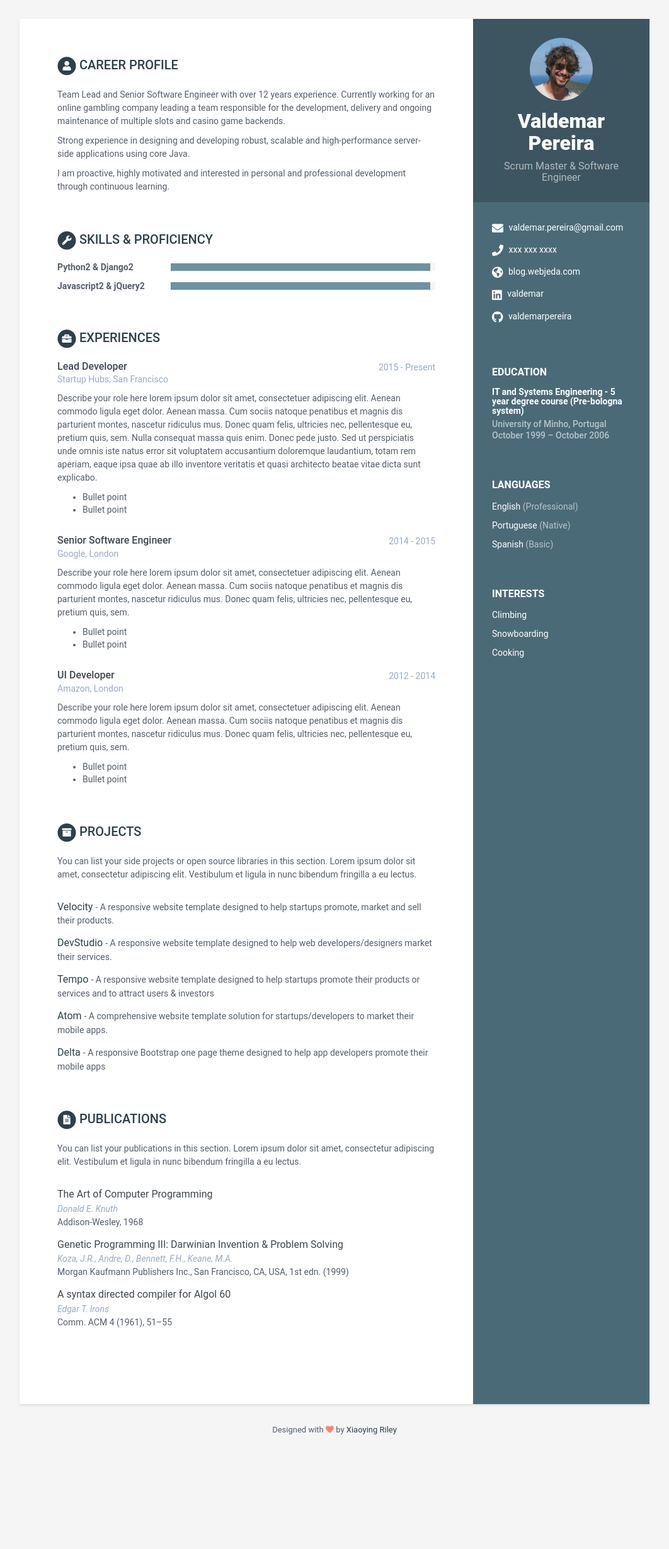
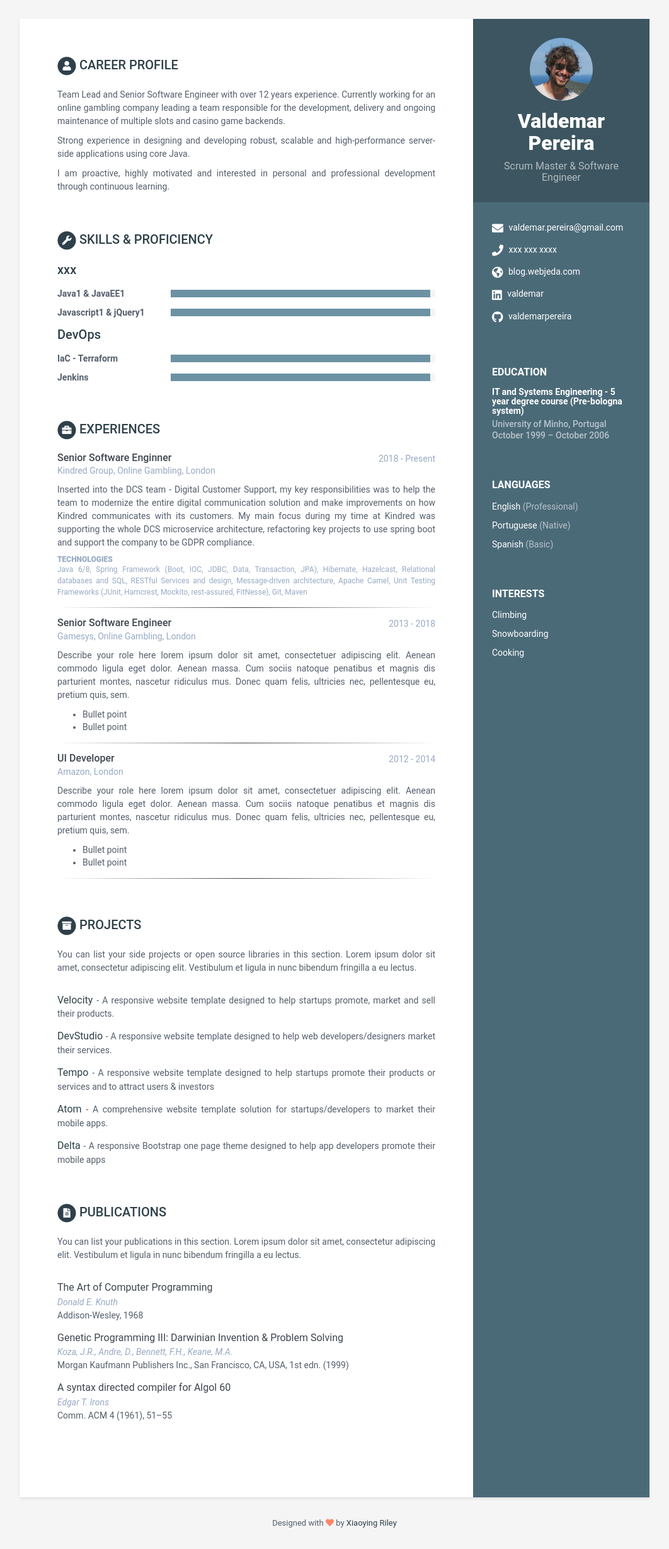
Before and after one commit to valdemarpereira/valdemarpereira.github.io, a Jekyll site: the page built from index.html, in a window 1280 px wide. Shown: the whole page at 63% size, without its empty margins (109-1171 px from the left). Built offline with Jekyll 4.4.1, drawn with Linux system fonts in a browser that asks for light colours; before the commit the page ends 2311 px from its top, so only the background shows below that.

Commit message:
Tweaking the site

```diff
--- a/_config.yml
+++ b/_config.yml
@@ -3,7 +3,7 @@
 # Site Settings
 title: My Resume
 url: 'http://webjeda.com'
-baseurl: '/' #change it according to your repository name
+baseurl: '' #change it according to your repository name
 # Style will be applied only after restarting the build or serve. Just choose one of the options.
 theme_skin: ceramic # blue turquoise green berry orange ceramic
 chrome_mobile_color: #use hex colors (ex:#1976d2) or leave empty if you don't want a color for chrome mobile searchbar
--- a/_data/data.yml
+++ b/_data/data.yml
@@ -63,26 +63,24 @@ education:
 
 
 experiences:
-    - role: Lead Developer
-      time: 2015 - Present
-      company: Startup Hubs, San Francisco
+    - role: Senior Software Enginner
+      time: 2018 - Present
+      company: Kindred Group, Online Gambling, London
       details: |
-        Describe your role here lorem ipsum dolor sit amet, consectetuer
-        adipiscing elit. Aenean commodo ligula eget dolor. Aenean massa.
-        Cum sociis natoque penatibus et magnis dis parturient montes,
-        nascetur ridiculus mus. Donec quam felis, ultricies nec,
-        pellentesque eu, pretium quis, sem. Nulla consequat massa quis
-        enim. Donec pede justo. Sed ut perspiciatis unde omnis iste natus
-        error sit voluptatem accusantium doloremque laudantium, totam rem
-        aperiam, eaque ipsa quae ab illo inventore veritatis et quasi
-        architecto beatae vitae dicta sunt explicabo.
+        Inserted into the DCS team - Digital Customer Support, my key responsibilities was to help the team to modernize
+        the entire digital communication solution and make improvements on how Kindred communicates with its customers.
+        My main focus during my time at Kindred was supporting the whole DCS microservice architecture,
+        refactoring key projects to use spring boot and support the company to be GDPR compliance.
 
-          - Bullet point
-          - Bullet point
+      technologies: |
+        Java 6/8, Spring Framework (Boot, IOC, JDBC, Data, Transaction, JPA), Hibernate, Hazelcast,
+        Relational databases and SQL, RESTful Services and design, Message-driven architecture, Apache Camel,
+        Unit Testing Frameworks (JUnit, Hamcrest, Mockito, rest-assured, FitNesse), Git, Maven
+
 
     - role: Senior Software Engineer
-      time: 2014 - 2015
-      company: Google, London
+      time: 2013 - 2018
+      company: Gamesys, Online Gambling, London
       details: |
         Describe your role here lorem ipsum dolor sit amet, consectetuer
         adipiscing elit. Aenean commodo ligula eget dolor. Aenean massa.
@@ -158,18 +156,24 @@ skills:
     title: Skills &amp; Proficiency
 
     toolset:
-      - name: Java & JavaEE
-        level: 98%
+        - skillgroup: xxx
 
-      - name: Javascript1 & jQuery1
-        level: 98%
+          skill:
+            - name: Java1 & JavaEE1
+              level: 98%
 
-    toolset:
-      - name: Python2 & Django2
-        level: 98%
+            - name: Javascript1 & jQuery1
+              level: 98%
 
-      - name: Javascript2 & jQuery2
-        level: 98%
+        - skillgroup: DevOps
+          skill:
+            - name: IaC - Terraform
+              level: 98%
+
+            - name: Jenkins
+              level: 98%
+
+
 
 footer: >
     Designed with <i class="fas fa-heart"></i> by <a href="http://themes.3rdwavemedia.com" target="_blank" rel="nofollow">Xiaoying Riley</a>
--- a/_includes/experiences.html
+++ b/_includes/experiences.html
@@ -29,7 +29,16 @@
     </div><!--//details-->
     {% endif %}
 
+    {% if experience.technologies %}
+    <h3 class="technologies-title">technologies</h3>
+
+    <div class="technologies">
+      {{ experience.technologies | markdownify }}
+    </div><!--//details-->
+    {% endif %}
+
   </div><!--//item-->
+  <hr class="exp-hr"/>
   {% endfor %}
 
 </section><!--//section-->
--- a/_includes/skills.html
+++ b/_includes/skills.html
@@ -12,17 +12,30 @@
 
   <div class="skillset">
 
-    {% for skill in skills.toolset %}
+    {% for toolset in skills.toolset %}
+
+      <h3 class="section-skillgroup">{{ toolset.skillgroup }}</h3>
+
+
+      {% for skill in toolset.skill %}
     <div class="item">
 
       <h3 class="level-title">{{ skill.name }}</h3>
 
+            <div class="level-bar">
+              <div class="level-bar-inner" data-level="{{ skill.level }}">
+              </div>
+            </div>
+    </div><!--//item-->
+      {% endfor %}
+
+      <!--
       <div class="level-bar">
         <div class="level-bar-inner" data-level="{{ skill.level }}">
         </div>
-      </div><!--//level-bar-->
+      </div>
+-->
 
-    </div><!--//item-->
     {% endfor %}
 
   </div>
--- a/_sass/_base.scss
+++ b/_sass/_base.scss
@@ -166,13 +166,22 @@ p {
         margin-top: 0;
         margin-bottom: 20px;
     }
+    .section-skillgroup {
+        font-size: 20px;
+        font-weight: 500;
+        color: darken($theme-color, 15%);
+        position: relative;
+        margin-top: 0;
+        margin-bottom: 20px;
+    }
     .section {
         margin-bottom: 60px;
     }
 
     .experiences-section, .educations-section {
         .item {
-            margin-bottom: 30px;
+            margin-bottom: 15px;
+            margin-top: 15px;
         }
     }
     .upper-row {
@@ -186,6 +195,32 @@ p {
         margin-top: 0;
         margin-bottom: 0;
         font-weight: 500;
+    }
+    .technologies-title {
+        text-transform: uppercase;
+        color: $text-grey;
+        font-size: 12px;
+        margin-top: 2px;
+        margin-bottom: 0;
+        font-weight: 900;
+    }
+    .technologies {
+        color: $text-grey;
+        font-size: 12px;
+        margin-top: 0px;
+        margin-bottom: 0;
+    }
+    .technologies-hr {
+        border: 0;
+        height: 1px;
+        background: #333 linear-gradient(to right, #ccc, #333, #ccc);
+    }
+    .exp-hr {
+        border: 0;
+        height: 1px;
+        background-image: linear-gradient(to right, rgba(0, 0, 0, 0), rgba(0, 0, 0, 0.75), rgba(0, 0, 0, 0));
+        margin-top: 0;
+        margin-bottom: 2px;
     }
     .time {
         position: absolute;
@@ -244,6 +279,7 @@ p {
         font-size: 14px;
         margin-top: 0;
         margin-bottom: 12px;
+        font-weight: 700;
     }
     .level-bar {
         height: 12px;
```
Also changed, not shown: assets/plugins/bootstrap/css/bootstrap.css, assets/plugins/bootstrap/css/bootstrap.min.css, 1 other file.
